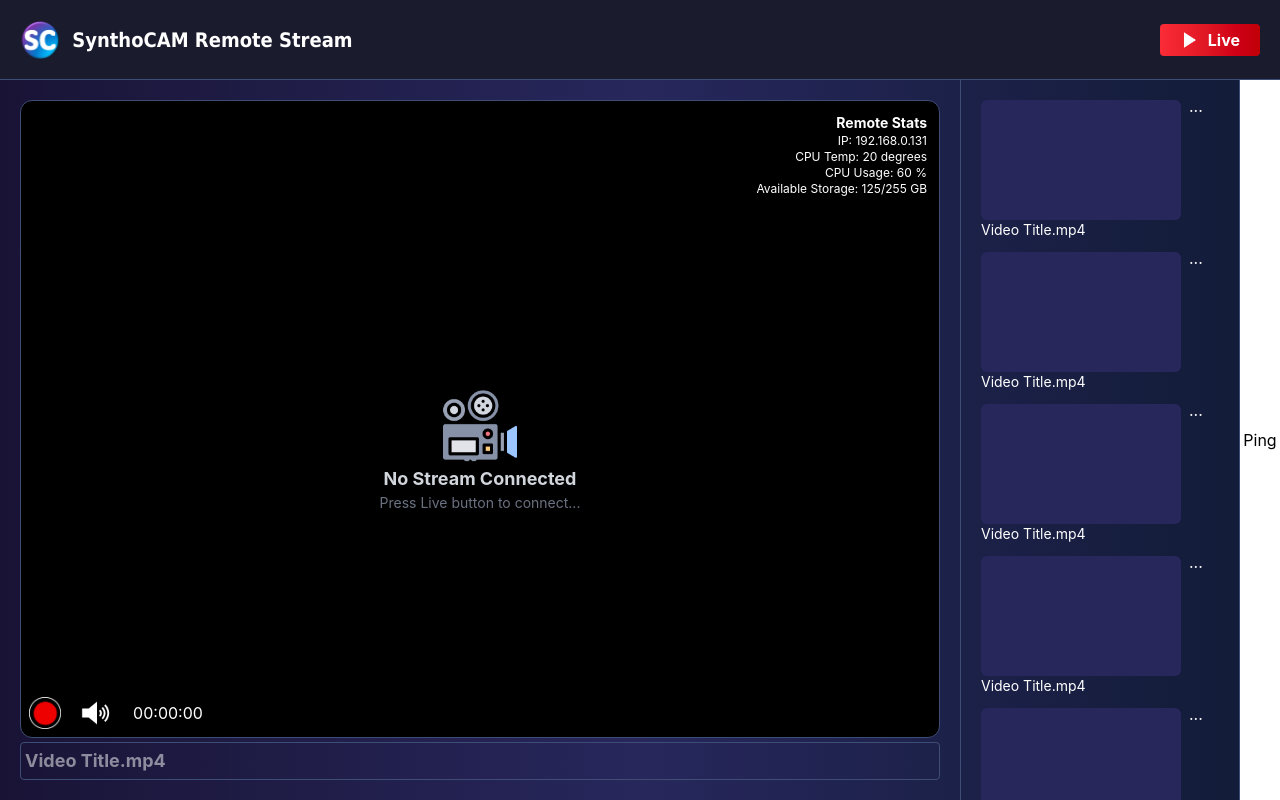
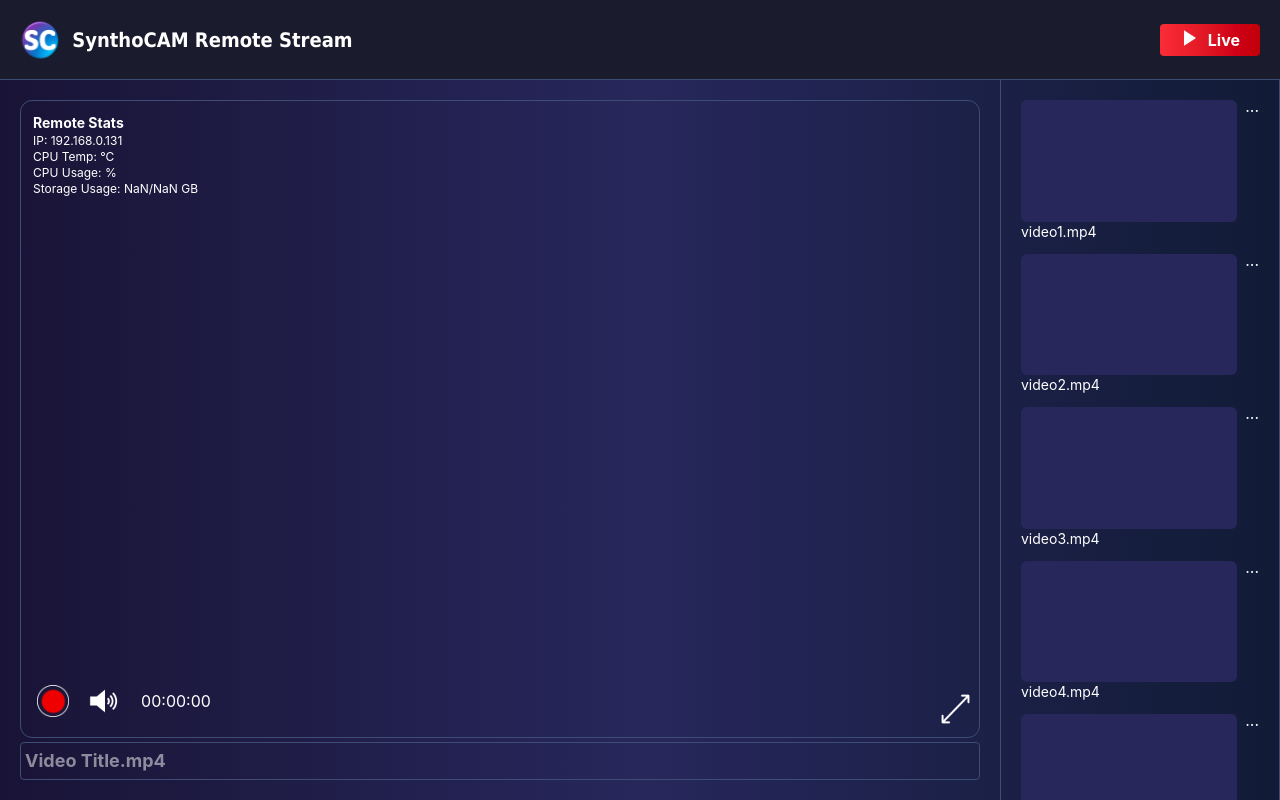
Before and after one commit to ntan-key/SynthoCAM-FE, a React (Vite) app: page / in a window 1280 px wide. Built offline with nearby package versions, Linux system fonts and the light colour scheme; no server answers.

Commit message:
dev: working stream

```diff
--- a/src/App.jsx
+++ b/src/App.jsx
@@ -1,13 +1,20 @@
+import { WebSocketProvider } from "./components/WebSocketContext";
 import Navbar from "./components/Navbar"
 import Stream from "./components/Stream"
 
+
 function App() {
 
+  const RPI_IP = '192.168.0.131';
+  const WEBSOCKET_PORT = 5927;
+
   return (
-    <div className="h-screen min-w-screen flex flex-col bg-linear-to-r from-bg-start via-bg-mid to-bg-stop">
-      <Navbar></Navbar>
-      <Stream></Stream>
-    </div>
+    <WebSocketProvider ip={RPI_IP} port={WEBSOCKET_PORT}>
+      <div className="h-screen min-w-screen flex flex-col bg-linear-to-r from-bg-start via-bg-mid to-bg-stop">
+        <Navbar></Navbar>
+        <Stream></Stream>
+      </div>
+    </WebSocketProvider>
   )
 }
 
--- a/src/components/FileManager.jsx
+++ b/src/components/FileManager.jsx
@@ -1,20 +1,24 @@
-import { ScrollPanel } from 'primereact/scrollpanel';
 import VideoTile from './VideoTile';
+import { useWebSocket } from './WebSocketContext';
+import { useEffect } from 'react';
+
+const file_ls = ['video1.mp4', 'video2.mp4', 'video3.mp4', 'video4.mp4', 'video5.mp4', 'video6.mp4']
 
 const FileManager = () => {
     // JS goes here
+    // const { message } = useWebSocket();
+    // const { sendMessage } = useWebSocket();
+    // useEffect(() => {
+    //     sendMessage({
+    //         type: "file_req",
+    //         data: "all"
+    //     })
+    // }, [])
     return (
-            <div className='flex flex-col w-70 border-x border-border p-5 overflow-y-scroll h-full gap-3'>
-                <VideoTile></VideoTile>
-                <VideoTile></VideoTile>
-                <VideoTile></VideoTile>
-                <VideoTile></VideoTile>
-                <VideoTile></VideoTile>
-                <VideoTile></VideoTile>
-                <VideoTile></VideoTile>
-                <VideoTile></VideoTile>
-                <VideoTile></VideoTile>
-                <VideoTile></VideoTile>
+            <div className='flex flex-col w-full md:w-70 border-x border-border p-5 overflow-y-scroll h-full gap-3'>
+                {file_ls.map((item, i) => (
+                    <VideoTile key={i} title={item} />
+                ))}
             </div>
     )
 }
--- a/src/components/Navbar.jsx
+++ b/src/components/Navbar.jsx
@@ -1,13 +1,15 @@
-import 'primeicons/primeicons.css';
 import Logo from '../assets/logo.svg';
-import { Button } from 'primereact/button';
-import Live from '../assets/live.png'
+import Live from '../assets/live.png';
+import { useWebSocket } from "./WebSocketContext";
+
 
 const Navbar = () => {
     // JS goes here
+    const { connectRPI } = useWebSocket()
 
     const liveButtonPress = () => {
         console.log('Live button press')
+        connectRPI()
     }
 
     return (
@@ -17,10 +19,10 @@ const Navbar = () => {
                 <img src={Logo} alt="logo" className='h-10' />
                 <h1 className='text-white font-bold text-xl font-[Tahoma]'>SynthoCAM Remote Stream</h1>
             </div>
-            <Button className='h-min w-auto text-white font-bold rounded-sm px-5 py-1 flex gap-2 bg-linear-to-r from-red-500 to-red-700' onClick={liveButtonPress}>
+            <button className='h-min w-auto text-white font-bold rounded-sm px-5 py-1 flex gap-2 bg-linear-to-r from-red-500 to-red-700' onClick={liveButtonPress}>
                 <img src={Live} alt="Play Icon" className='h-5' />
                 <p>Live</p>
-            </Button>
+            </button>
         </div>
     )
 }
--- a/src/components/Stats.jsx
+++ b/src/components/Stats.jsx
@@ -1,4 +1,6 @@
-import { useState } from "react"
+import { useEffect, useState } from "react"
+import { useWebSocket } from "./WebSocketContext";
+
 
 const Stats = () => {
     // JS goes here
@@ -7,16 +9,25 @@ const Stats = () => {
     const [storage, setStorage] = useState(125);
     const [totalStorage, setTotalStorage] = useState(255);
 
+    const { message } = useWebSocket();
+
+    useEffect(() => {
+        setTemperature(message["cpu_temp"])
+        setCpu(message["cpu_use"])
+        setStorage(Math.round(message["store_use"] / (10**9)*10)/10)
+        setTotalStorage(Math.round(message["store_tot"] / (10**9)*10)/10)
+    }, [message]);
+
     return (
-        <div className="p-3 flex justify-end">
+        <div className='absolute inset-0 flex pointer-events-none p-3'>
             {/* HTML goes here */}
-            <div className="flex text-white text-xs text-right">
+            <div className="flex text-white text-xs text-left">
                 <ul>
                     <li><h1 className="font-bold text-sm">Remote Stats</h1></li>
                     <li>IP: 192.168.0.131</li>
-                    <li>CPU Temp: {temperature} degrees</li>
+                    <li>CPU Temp: {temperature} °C</li>
                     <li>CPU Usage: {cpu} %</li>
-                    <li>Available Storage: {storage}/{totalStorage} GB</li>
+                    <li>Storage Usage: {storage}/{totalStorage} GB</li>
                 </ul>
             </div>
         </div>
--- a/src/components/Stream.jsx
+++ b/src/components/Stream.jsx
@@ -1,80 +1,53 @@
 import Camera from '../assets/camera.png'
+
 import Toolbar from './Toolbar'
 import Stats from './Stats'
 import FileManager from './FileManager';
 
-import { useEffect, useRef } from 'react';
-
-import { InputText } from 'primereact/inputtext';
+import { useWebSocket } from "./WebSocketContext";
 
 
 const Stream = () => {
     // JS goes here
-
-    const RPI_IP = '192.168.0.131';
-    const WEBSOCKET_PORT = 5927;
-
-    const webSocketRef = useRef(null);
-
-    const connectStream = async () => {
-        try{
-            const ws = new WebSocket(`ws://${RPI_IP}:${WEBSOCKET_PORT}`);
-            webSocketRef.current = ws;
-
-            ws.onopen = async () => {
-                console.log('ws connected')
-            }
-            ws.onmessage = async (event) => {
-                const data = JSON.parse(event.data);
-                if (data.type == 'test'){
-                    console.log(data.data)
-                }
-                // await handleSignalingMessage(data);
-            };
-        } catch (error)  {
-            console.log(`Failed to connect: ${error.message}`);
-        }
-    }
-
-    const send_message = (msg) => {
-        if (webSocketRef.current?.readyState == WebSocket.OPEN) {
-                webSocketRef.current.send(JSON.stringify(msg));
-        }
-    }
-
-    const ping = () => {
-        let msg = {type: 'test', data: 'ping'};
-        send_message(msg)
-    }
-
-    useEffect(() => {
-        connectStream();
-        // let mssg = {type: 'test', data: 'ping'};
-        // webSocketRef.current.send(mssg);
-    }, [])
+    const { remoteAudioRef, remoteVideoRef } = useWebSocket();
     return (
-        <div className='flex flex-1 overflow-hidden'>
+        <div className='flex flex-1 overflow-hidden flex-wrap justify-center'>
             <div className="flex flex-col flex-1 items-center justify-center gap-1 p-5">
                 {/* HTML goes here */}
-                <div className="bg-black border border-border rounded-xl h-full w-full flex flex-col flex-1 justify-center items-center">
-                    <div className='w-full flex flex-row justify-end'>
+                <div className="border border-border rounded-xl h-full w-full flex flex-col flex-1 justify-center items-center">
+                    <div className='w-full h-full relative'>
+                        <Stats></Stats>
+                        <video
+                            ref={remoteVideoRef}
+                            autoPlay
+                            playsInline
+                            className={`w-full h-full object-cover transition-opacity duration-500 opacity-100 rounded-xl`}
+                        />
+                        <Toolbar></Toolbar>
+                    </div>
+
+                    {/* <div className='w-full flex flex-row'>
                         <Stats></Stats>
                     </div>
                     <div className='flex flex-col flex-1 justify-center items-center'>
-                        <img src={Camera} alt="Video camera" className='w-20'/>
+                        <video
+                            ref={remoteVideoRef}
+                            autoPlay
+                            playsInline
+                            className={`w-full h-full object-contain transition-opacity duration-500 opacity-100`}
+                        /> */}
+                        {/* <img src={Camera} alt="Video camera" className='w-20'/>
                         <h1 className="text-gray-300 font-bold text-lg">No Stream Connected</h1>
-                        <h2 className='text-gray-500 text-sm'>Press Live button to connect...</h2>
-                    </div>
-                    <Toolbar></Toolbar>
+                        <h2 className='text-gray-500 text-sm'>Press Live button to connect...</h2> */}
+                    {/* </div> */}
+                    {/* <Toolbar></Toolbar> */}
                 </div>
-                <InputText type='text' placeholder='Video Title.mp4' className='w-full p-1 rounded-sm border border-border text-white font-bold text-lg'></InputText>
+                <input type='text' placeholder='Video Title.mp4' className='w-full p-1 rounded-sm border border-border text-white font-bold text-lg'></input>
             </div>
             <FileManager></FileManager>
-            <button className='bg-white w-10' onClick={ping}>Ping</button>
+            <audio ref={remoteAudioRef} autoPlay />
         </div>
-
-
     )
 }
 
-export default Stream
+export default Stream;
--- a/src/components/Toolbar.jsx
+++ b/src/components/Toolbar.jsx
@@ -1,8 +1,12 @@
 import Record from '../assets/record.png'
 import Stop from '../assets/stop.png'
+import Play from '../assets/play.png'
 import Volume from '../assets/volume.png'
 import Mute from '../assets/mute.png'
-import { Button } from 'primereact/button'
+import Maximise from '../assets/maximise.png'
+import Minimise from '../assets/minimise.png'
+
+
 import { useState, useEffect, useRef } from 'react'
 
 const Toolbar = () => {
@@ -10,6 +14,7 @@ const Toolbar = () => {
 
     const [record, setRecord] = useState(false);
     const [sound, setSound] = useState(true);
+    const [max, setMax] = useState(false);
     const [startTime, setStartTime] = useState(Date.now());
     const [time, setTime] = useState('00:00:00');
     const recordRef = useRef(record);
@@ -28,6 +33,7 @@ const Toolbar = () => {
         }
     }
 
+
     const soundButtonPress = () => {
         if (sound) {
             console.log('Mute button pressed')
@@ -36,6 +42,18 @@ const Toolbar = () => {
         else {
             console.log('Sound button pressed')
             setSound(true)
+        }
+    }
+
+
+    const maxMinButtonPress = () => {
+        if (max) {
+            console.log('Min button pressed')
+            setMax(false)
+        }
+        else {
+            console.log('Max button pressed')
+            setMax(true)
         }
     }
 
@@ -69,14 +87,19 @@ const Toolbar = () => {
     }, []);
 
     return (
-        <div className="h-12 w-full p-2 flex items-center gap-5">
-            <Button onClick={recordButtonPress}>
-                <img src={record? Stop : Record} alt="Record button" className='h-8'/>
-            </Button>
-            <Button onClick={soundButtonPress}>
-                <img src={sound? Volume : Mute} alt="Volume button" className='h-8'/>
-            </Button>
-            <div className='text-white'>{time}</div>
+        <div className='w-full px-2 absolute inset-0 flex items-end justify-between pointer-events-none p-3'>
+            <div className="h-12 w-full p-2 flex items-center gap-5">
+                <button onClick={recordButtonPress}>
+                    <img src={record? Stop : Record} alt="Record button" className='h-8'/>
+                </button>
+                <button onClick={soundButtonPress}>
+                    <img src={sound? Volume : Mute} alt="Volume button" className='h-8'/>
+                </button>
+                <div className='text-white'>{time}</div>
+            </div>
+            <button onClick={maxMinButtonPress}>
+                <img src={max? Minimise : Maximise} alt="Max Min button" className='h-8'/>
+            </button>
         </div>
     );
 }
--- a/src/components/VideoTile.jsx
+++ b/src/components/VideoTile.jsx
@@ -1,35 +1,35 @@
-import { Button } from 'primereact/button';
 import { OverlayPanel } from 'primereact/overlaypanel';
-import { useRef } from 'react';
 import Download from '../assets/download.png';
 import Delete from '../assets/delete.png';
 
+import { useRef } from 'react';
 
-const VideoTile = () => {
+
+const VideoTile = ({title}) => {
     // JS goes here
     const op = useRef(null);
     return (
-        <div className='flex gap-2'>
-            <Button>
+        <div className='flex gap-2 justify-center'>
+            <button className='w-full'>
                 <div className='flex flex-col'>
-                    <div className='bg-bg-mid h-30 w-50 rounded-md'></div>
-                    <h1 className='text-white text-sm text-left'>Video Title.mp4</h1>
+                    <div className='bg-bg-mid aspect-video rounded-md'></div>
+                    <h1 className='text-white text-sm text-left'>{title}</h1>
                 </div>
-            </Button>
-        <Button className='text-white h-min' style={{lineHeight: 0.8 }} onClick={(e) => op.current.toggle(e)}>...</Button>
+            </button>
+        <button className='text-white h-min' style={{lineHeight: 0.8 }} onClick={(e) => op.current.toggle(e)}>...</button>
         <OverlayPanel ref={op} className='bg-white rounded-sm'>
             <ul className='flex flex-col gap-1'>
                 <li>
-                    <Button className='flex gap-2 p-2 rounded-sm hover:bg-gray-200'>
+                    <button className='flex gap-2 p-2 rounded-sm hover:bg-gray-200' onClick={(e) => op.current.toggle(e)}>
                         <img src={Download} alt="Download icon" className='h-5'/>
                         <div>Download</div>
-                    </Button>
+                    </button>
                 </li>
                 <li>
-                    <Button className='flex gap-2 p-2 rounded-sm hover:bg-gray-200 w-full'>
+                    <button className='flex gap-2 p-2 rounded-sm hover:bg-gray-200 w-full' onClick={(e) => op.current.toggle(e)}>
                         <img src={Delete} alt="Delete icon" className='h-5'/>
                         <div>Delete</div>
-                    </Button>
+                    </button>
                 </li>
             </ul>
         </OverlayPanel>
--- /dev/null
+++ b/src/components/WebSocketContext.jsx
@@ -0,0 +1,216 @@
+// WebSocketContext.jsx
+import React, { createContext, useContext, useEffect, useRef, useState } from "react";
+
+
+const WebSocketContext = createContext(null);
+export const useWebSocket = () => useContext(WebSocketContext);
+
+const iceServers = [
+        { urls: 'stun:stun.l.google.com:19302' },
+        { urls: 'stun:stun1.l.google.com:19302' }
+    ];
+
+
+export const WebSocketProvider = ({ ip, port, children }) => {
+    const wsRef = useRef(null);
+    const peerConnectionRef = useRef(null);
+    const remoteVideoRef = useRef(null);
+    const remoteAudioRef = useRef(null);
+    const [message, setMessage] = useState([]);
+
+
+    const initializeWebRTC = async () => {
+        try {
+            const pc = new RTCPeerConnection({ "iceServers": iceServers, "iceTransportPolicy": "all" });
+            peerConnectionRef.current = pc;
+
+            pc.ontrack = (event) => {
+                console.log('ontrack')
+                const track = event.track;
+
+                if (track.kind === 'video' && remoteVideoRef.current) {
+                    remoteVideoRef.current.srcObject = event.streams[0];
+                } else if (track.kind === 'audio' && remoteAudioRef.current) {
+                    remoteAudioRef.current.srcObject = event.streams[0];
+                    remoteAudioRef.current.volume = 0.8;
+                }
+            };
+
+            pc.onicecandidate = (event) => {
+                if (event.candidate && wsRef.current) {
+                    wsRef.current.send(JSON.stringify({
+                        type: 'ice-candidate',
+                        candidate: event.candidate
+                    }));
+                }
+            };
+
+            pc.onconnectionstatechange = () => {
+                const state = pc.connectionState;
+                console.log(state)
+
+                // if (state === 'connected') {
+                //     setIsConnected(true);
+                //     setIsConnecting(false);
+                // } else if (state === 'failed') {
+                //     setError('WebRTC connection failed');
+                //     setIsConnecting(false);
+                // } else if (state === 'disconnected' || state === 'closed') {
+                //     setIsConnected(false);
+                // }
+            };
+
+            const offer = await pc.createOffer({
+                offerToReceiveVideo: true,
+                offerToReceiveAudio: true
+            });
+            await pc.setLocalDescription(offer);
+
+            // await new Promise(resolve => {
+            //     if (pc.iceGatheringState === "complete") {
+            //         resolve();
+            //     } else {
+            //         pc.onicegatheringstatechange = () => {
+            //             if (pc.iceGatheringState === "complete") resolve();
+            //         };
+            //     }
+            // });
+
+            wsRef.current.send(JSON.stringify({
+                type: 'offer',
+                sdp: offer.sdp
+            }));
+
+        }
+        catch (error) {
+            // setError('Failed to initialize WebRTC');
+            // setIsConnecting(false);
+            console.log(error)
+        }
+    };
+
+
+    const handleSignalingMessage = async (data) => {
+        try {
+            const pc = peerConnectionRef.current;
+
+            if (data.type === 'answer') {
+                console.log('answer')
+                await pc.setRemoteDescription(new RTCSessionDescription({
+                    type: data.type,
+                    sdp: data.sdp
+            }));
+            } else if (data.type === 'ice-candidate') {
+                await pc.addIceCandidate(new RTCIceCandidate(data.candidate));
+            } else if (data.type === 'error') {
+                console.log(`Server error: ${data.message}`);
+            }
+        } catch (error) {
+            console.error('Error handling signaling message:', error);
+        }
+    };
+
+
+    const disconnect = () => {
+        if (peerConnectionRef.current) {
+            peerConnectionRef.current.close();
+            peerConnectionRef.current = null;
+        }
+
+        if (websocketRef.current) {
+            websocketRef.current.close();
+            websocketRef.current = null;
+        }
+
+        if (remoteVideoRef.current) {
+            remoteVideoRef.current.srcObject = null;
+        }
+
+        if (remoteAudioRef.current) {
+            remoteAudioRef.current.srcObject = null;
+        }
+    };
+
+    const connectRPI = async () => {
+        try {
+            const ws = new WebSocket(`ws://${ip}:${port}`);
+            wsRef.current = ws;
+
+            ws.onopen = async () => {
+                console.log("Connected to Raspberry Pi WS");
+                // await initializeWebRTC();
+                await setTimeout(() => initializeWebRTC(), 0)
+            }
+            ws.onmessage = async (event) => {
+                try {
+                    const data = JSON.parse(event.data);
+                    setMessage(prev => ({...prev, [data.type]: data.data,}));
+                    await handleSignalingMessage(data);
+                } catch (err) {
+                    console.error("Invalid JSON:", event.data);
+                }
+            };
+            // ws.onmessage = async (event) => {
+            //         const data = JSON.parse(event.data);
+            //         if (data.type == 'test'){
+            //             console.log(data.data)
+            //         }
+            //         // await handleSignalingMessage(data);
+            //     };
+            ws.onerror = (error) => {
+                console.log(error)
+            }
+            ws.onclose = () => console.log("WebSocket disconnected");
+        } catch (error) {
+            console.log(error)
+        }
+    }
+
+
+    // useEffect(() => {
+    //     const ws = new WebSocket(`ws://${ip}:${port}`);
+    //     wsRef.current = ws;
+
+    //     ws.onopen = async () => {
+    //         console.log("Connected to Raspberry Pi WS");
+    //         // await initializeWebRTC();
+    //         await setTimeout(() => initializeWebRTC(), 0)
+    //     }
+    //     ws.onmessage = async (event) => {
+    //         try {
+    //             const data = JSON.parse(event.data);
+    //             setMessage(prev => ({...prev, [data.type]: data.data,}));
+    //             await handleSignalingMessage(data);
+    //         } catch (err) {
+    //             console.error("Invalid JSON:", event.data);
+    //         }
+    //     };
+    //     // ws.onmessage = async (event) => {
+    //     //         const data = JSON.parse(event.data);
+    //     //         if (data.type == 'test'){
+    //     //             console.log(data.data)
+    //     //         }
+    //     //         // await handleSignalingMessage(data);
+    //     //     };
+    //     ws.onerror = (error) => {
+    //         console.log(error)
+    //     }
+    //     ws.onclose = () => console.log("WebSocket disconnected");
+
+    //     return () => ws.close();
+    // }, []);
+
+
+    const sendMessage = (msg) => {
+        if (wsRef.current?.readyState === WebSocket.OPEN) {
+            wsRef.current.send(JSON.stringify(msg));
+        }
+    };
+
+
+    return (
+        <WebSocketContext.Provider value={{ ws: wsRef.current, message, sendMessage, connectRPI, remoteAudioRef, remoteVideoRef }}>
+            {children}
+        </WebSocketContext.Provider>
+    );
+};
--- a/src/index.css
+++ b/src/index.css
@@ -26,3 +26,7 @@
     --color-navbar: #1b1b2e;
     --color-border: #3e4d75;
 }
+
+button {
+  cursor: pointer;
+}
```
